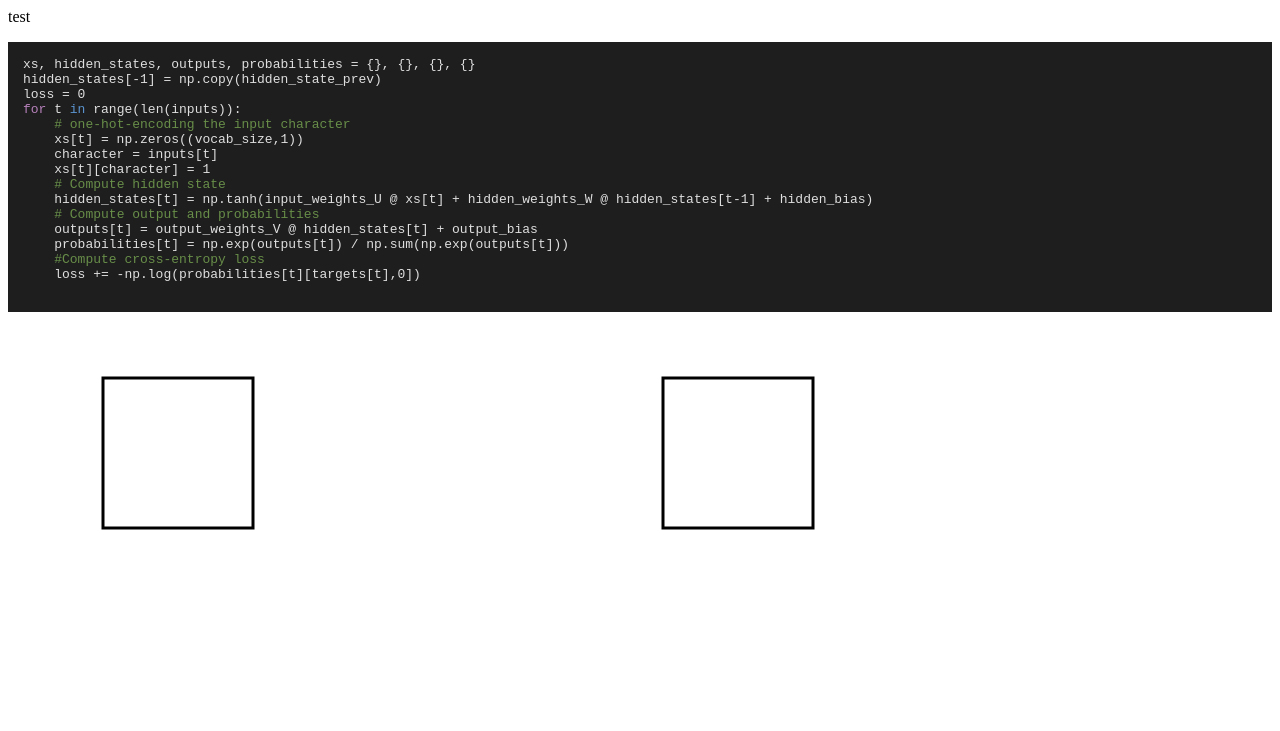
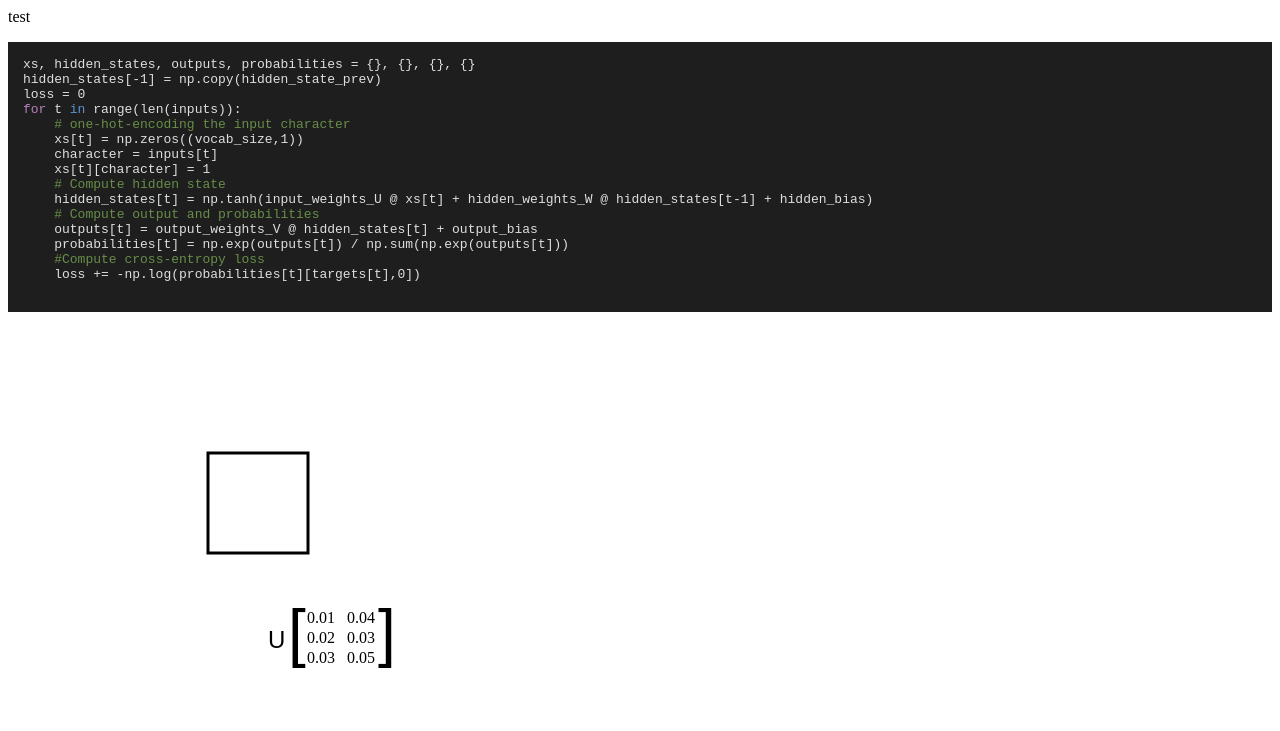
Before and after one commit to JoshVarty/IntroToRNNs, a plain HTML site: page index.html in a window 1280 px wide. Drawn offline with nearby package versions, Linux system fonts and the light colour scheme.

Commit message:
Add U array

```diff
--- a/index.html
+++ b/index.html
@@ -17,6 +17,23 @@
 
         .in {
             color: #5b94cf;
+        }
+
+        .array {
+            color:black;
+            font: bold;
+        }
+
+        .array-bracket {
+            color:black;
+            font-family: sans-serif;
+            font-size: 4em;
+        }
+
+        .array-name {
+            color:black;
+            font-family: sans-serif;
+            font-size: 1.5em;
         }
 
     </style>
@@ -46,27 +63,58 @@ loss = 0
     </p>
 
     <svg width =900 height=400>
-
     </svg>
-
 
 
     <script src="https://d3js.org/d3.v4.min.js"></script>
     <script type="text/javascript">
 
-    function x (i) {
-	    return 120 + i * 40;
-    }
+    //Draw first hidden-state square
+    d3.select("svg").selectAll("rect").data([0]).enter().append("rect")
+			.attr("x",200)
+            .attr("y",125)
+            .attr("style", "fill:rgb(255,255,255);stroke-width:3;stroke:rgb(0,0,0)")
+			.attr("width",100).attr("height",0)
+			.attr("height",100)
 
-    d3.select("svg").selectAll("rect").data([0,14]).enter().append("rect")
-			.attr("x", function (d,i) {
-                    return x(d)-25;
-                })
-            .attr("y",50)
-            .attr("style", "fill:rgb(255,255,255);stroke-width:3;stroke:rgb(0,0,0)")
-			.attr("width",150).attr("height",0)
-			.transition().delay(function(d,i){return i*500;}).duration(500)
-			.attr("height",150);
+    //Draw U array
+    var U = [[0.01, 0.02, 0.03], [0.04, 0.03, 0.05]]
+
+    var container = d3.select("svg")
+            .selectAll("svg").data([1]).enter().append('svg')
+            .attr('x',250)
+            .attr('y',275)
+
+        container.append('text')
+            .attr('x', 10)
+            .attr('y', 45)
+            .attr('class', 'array-name')
+            .text('U')
+
+        container.append('text')
+            .attr('x', 30)
+            .attr('y', 52)
+            .attr('class', 'array-bracket')
+            .text('[')
+
+        container.append('text')
+            .attr('x', 120)
+            .attr('y', 52)
+            .attr('class', 'array-bracket')
+            .text(']')
+
+        container.selectAll('svg').data(U).enter().append("svg")
+            .attr("class",'array')
+            .attr("x", function(d,i,j) { return (i * 40) + 49; })
+            .selectAll('text')
+            .data(function (d, i, j) { return d; }).enter().append('text')
+            .text(function (d,i,j) { return d;})
+            .attr("y", function(d,i,j) {
+                console.log(i);
+                console.log(d);
+                return (i * 20) + 20; })
+
+
     </script>
 </body>
 </html>
```
